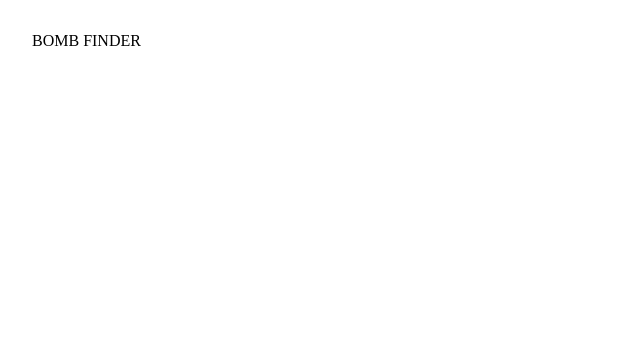
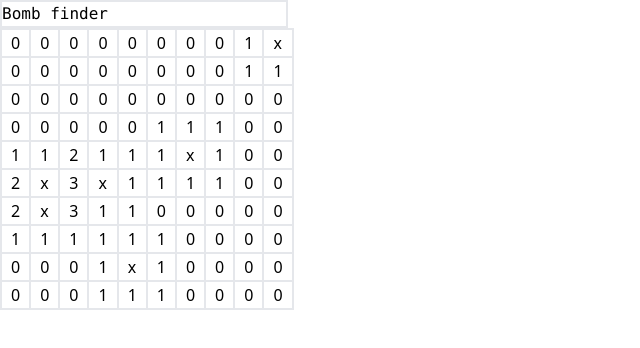
Before and after one commit to valerijmedvid/vue-bomb-finder, a Vue app: page / in a window 1280 px wide. Shown: the top 348 px of the page, without its empty margins (0-640 px from the left). Built offline with nearby package versions, Linux system fonts and the light colour scheme.

Commit message:
add tailwindcss and basic field generator

```diff
--- a/package.json
+++ b/package.json
@@ -3,6 +3,7 @@
   "version": "0.0.0",
   "scripts": {
     "dev": "vite",
+    "dev:host": "vite --host",
     "build": "vite build",
     "preview": "vite preview --port 5050",
     "lint": "eslint . --ext .vue,.js,.jsx,.cjs,.mjs --fix --ignore-path .gitignore"
@@ -14,11 +15,12 @@
     "@rushstack/eslint-patch": "^1.1.0",
     "@vitejs/plugin-vue": "^2.1.0",
     "@vue/eslint-config-prettier": "^7.0.0",
+    "autoprefixer": "^10.4.2",
     "eslint": "^8.5.0",
     "eslint-plugin-vue": "^8.2.0",
+    "postcss": "^8.4.6",
     "prettier": "^2.5.1",
-    "sass": "^1.49.7",
-    "sass-loader": "^12.6.0",
+    "tailwindcss": "^3.0.23",
     "vite": "^2.7.13"
   }
 }
--- /dev/null
+++ b/postcss.config.js
@@ -0,0 +1,6 @@
+module.exports = {
+  plugins: {
+    tailwindcss: {},
+    autoprefixer: {},
+  },
+}
--- a/src/App.vue
+++ b/src/App.vue
@@ -1,15 +1,8 @@
-<script setup></script>
+<template>
+  <div class="w-72 border-solid border-2"><h1 class="font-mono">Bomb finder</h1></div>
+  <GameField />
+</template>
 
-<template>BOMB FINDER</template>
-
-<style lang="scss">
-@import "./assets/css/base.scss";
-
-#app {
-  max-width: 1280px;
-  margin: 0 auto;
-  padding: 2rem;
-
-  font-weight: normal;
-}
-</style>
+<script setup>
+import GameField from "./components/GameField.vue"
+</script>
--- a/src/assets/css/base.scss
+++ /dev/null
@@ -1,8 +0,0 @@
-*,
-*::before,
-*::after {
-  box-sizing: border-box;
-  margin: 0;
-  position: relative;
-  font-weight: normal;
-}
--- /dev/null
+++ b/src/components/GameField.vue
@@ -0,0 +1,18 @@
+<template>
+  <table>
+    <tr v-for="row in coordinates" :key="row">
+      <td class="border-solid border-grey border-2" v-for="column in row" :key="column">
+        <span class="px-2">{{ column }}</span>
+      </td>
+    </tr>
+  </table>
+</template>
+
+<script setup>
+import { generateField } from "./gamefield"
+
+const fieldSize = 10
+const bombCount = 6
+
+const coordinates = generateField(fieldSize, bombCount)
+</script>
--- /dev/null
+++ b/src/components/gamefield.js
@@ -0,0 +1,76 @@
+function generateBombCoordinates(fieldSize, bombCount) {
+  let coordinates = []
+
+  while (coordinates.length < bombCount) {
+    // Generate coordinates
+    let row = Math.floor(Math.random() * fieldSize)
+    let column = Math.floor(Math.random() * fieldSize)
+    let uniqueCoordinates = true
+
+    // Compare new coordinates with already generated
+    coordinates.forEach(coor => {
+      if (coor[0] == row && coor[1] == column) {
+        uniqueCoordinates = false
+      }
+    })
+
+    // If coordinates are unique append into coordinate array
+    if (uniqueCoordinates) {
+      coordinates.push([row, column])
+    }
+  }
+
+  return coordinates
+}
+
+function generateEmptyField(fieldSize) {
+  let field = []
+  for (let r = 0; r < fieldSize; r++) {
+    field[r] = []
+    for (let c = 0; c < fieldSize; c++) {
+      field[r].push(0)
+    }
+  }
+
+  return field
+}
+
+function getCoordinatesAroundBomb(row, column, fieldSize) {
+  let coordinatesForValues = []
+
+  for (let x = row - 1; x <= row + 1; x++) {
+    if (0 <= x && x < fieldSize) {
+      for (let y = column - 1; y <= column + 1; y++) {
+        if (0 <= y && y < fieldSize) {
+          coordinatesForValues.push([x, y])
+        }
+      }
+    }
+  }
+
+  return coordinatesForValues
+}
+
+export function generateField(fieldSize, bombCount) {
+  const bombCoordinate = generateBombCoordinates(fieldSize, bombCount)
+  let field = generateEmptyField(fieldSize)
+
+  // Generate values for bombs
+  bombCoordinate.forEach(bomb => {
+    getCoordinatesAroundBomb(bomb[0], bomb[1], fieldSize).forEach(coor => {
+      field[coor[0]][coor[1]] += 1
+    })
+  })
+
+  // Add bombs
+  bombCoordinate.forEach(bomb => {
+    field[bomb[0]][bomb[1]] = "x"
+  })
+
+  let i = 0
+  field.forEach(x => {
+    console.log(i, x.join(","))
+    i++
+  })
+  return field
+}
--- /dev/null
+++ b/src/index.css
@@ -0,0 +1,3 @@
+@tailwind base;
+@tailwind components;
+@tailwind utilities;
--- a/src/main.js
+++ b/src/main.js
@@ -1,4 +1,5 @@
 import { createApp } from "vue"
 import App from "./App.vue"
+import "./index.css"
 
 createApp(App).mount("#app")
--- /dev/null
+++ b/tailwind.config.js
@@ -0,0 +1,11 @@
+module.exports = {
+  content: ["./index.html", "./src/**/*.{vue,js,ts,jsx,tsx}"],
+  theme: {
+    container: {
+      center: true,
+      padding: "2rem",
+    },
+    extend: {},
+  },
+  plugins: [],
+}
```
Also changed, not shown: 1 other file (tests, documents, lock files or other folders).
